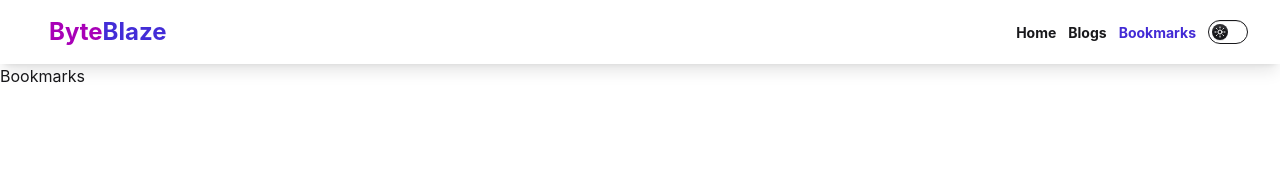
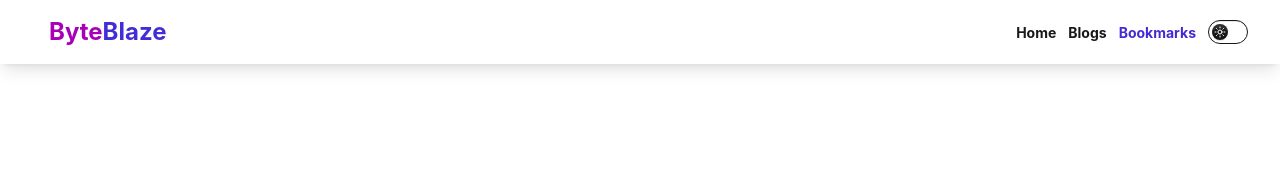
Before and after one commit to tishadey45/byte-blaze, a React (Vite) app: page /bookmarks in a window 1280 px wide. Shown: the top 178 px of the page. Built offline with nearby package versions, Linux system fonts and the light colour scheme.

Commit message:
:tada: dynamic bookmark feature add

```diff
--- a/src/pages/Blogs.jsx
+++ b/src/pages/Blogs.jsx
@@ -42,7 +42,7 @@ const Blogs = () => {
         </a>
 
         <div className="grid justify-center grid-cols-1 gap-6 sm:grid-cols-2 lg:grid-cols-3 ">
-          {blogs.map((blog) => (
+          {blogs.slice(1, 19) .map((blog) => (
             <BlogCard blogData={blog} key={blog.id} />
           ))}
         </div>
--- a/src/pages/Bookmarks.jsx
+++ b/src/pages/Bookmarks.jsx
@@ -1,5 +1,20 @@
+import { useEffect,useState } from "react";
+import { getBlogs } from "../utils";
+import BlogCard from "../components/BlogCard";
+
 const Bookmarks = () => {
-  return <div>Bookmarks</div>;
+  const[blogs, setBlogs]=useState([])
+  useEffect(()=>{
+    const storedBlogs=getBlogs()
+    setBlogs(storedBlogs)
+   }, [])
+  return (
+    <div className="grid justify-center items-center px-4 sm:px-8 py-8 lg:psx-12 grid-cols-1 gap-6 sm:grid-cols-2 lg:grid-cols-3 ">
+      {blogs.map((blog) => (
+        <BlogCard blogData={blog} key={blog.id} />
+      ))}
+    </div>
+  );
 };
 
 export default Bookmarks;
```
